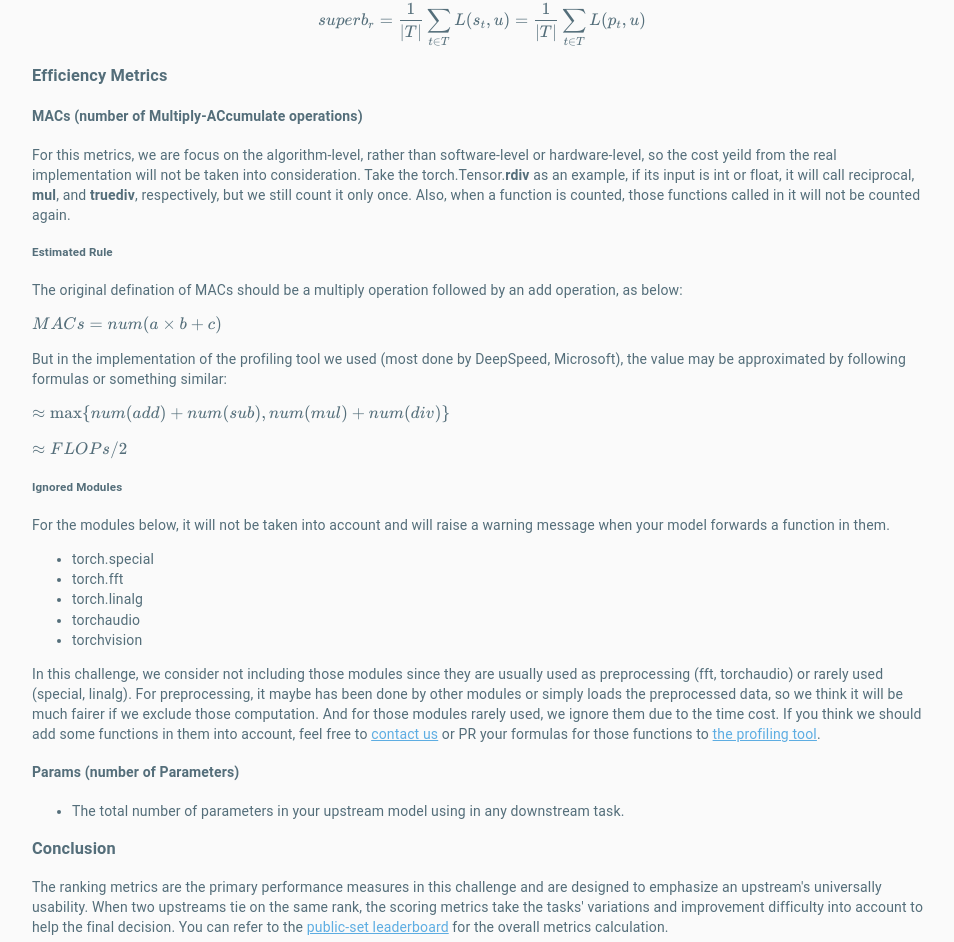
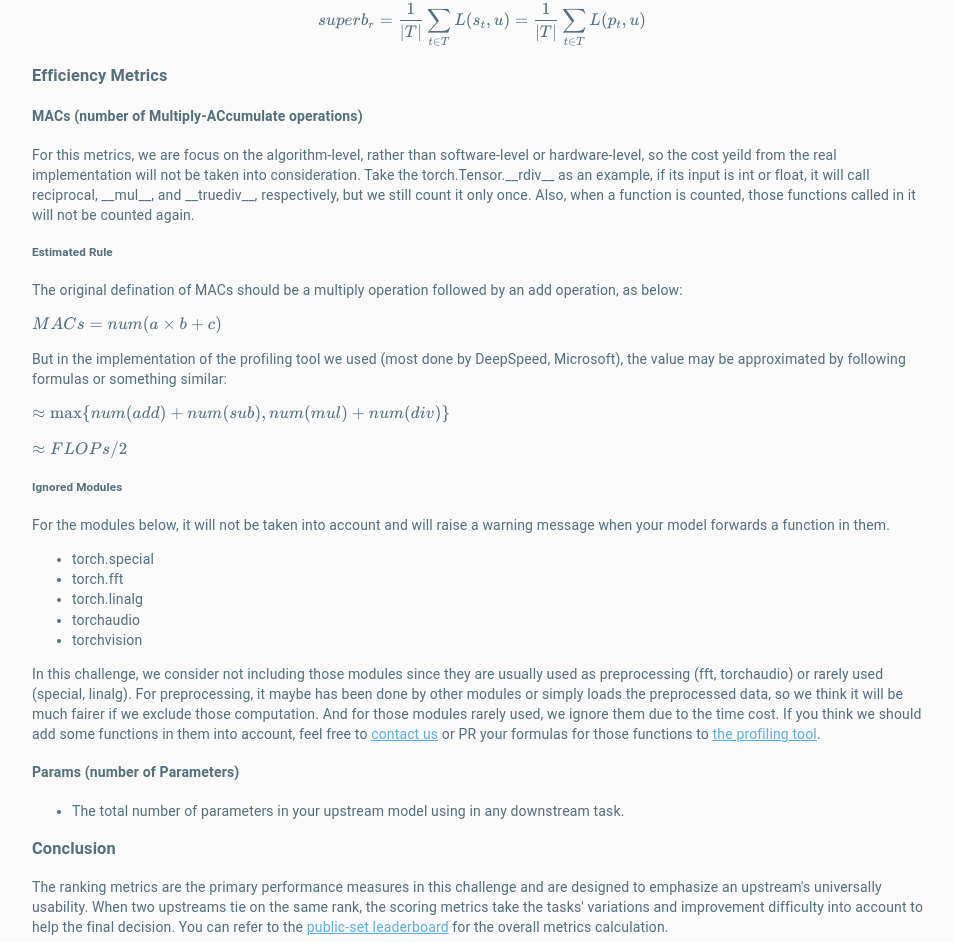
Before and after one commit to superbbenchmark/website-react, a React (Create React App) app in the folder frontend/: page /challenge-slt2022/metrics in a window 1280 px wide. Shown: the part 1203-2145 px from the top of the page, without its empty margins (158-1112 px from the left). Built offline with nearby package versions, Linux system fonts and the light colour scheme.

Commit message:
fix typo

```diff
--- a/frontend/src/policy.js
+++ b/frontend/src/policy.js
@@ -365,7 +365,7 @@ $$
 
 #### MACs (number of Multiply-ACcumulate operations)
 
-For this metrics, we are focus on the algorithm-level, rather than software-level or hardware-level, so the cost yeild from the real implementation will not be taken into consideration. Take the torch.Tensor.__rdiv__ as an example, if its input is int or float, it will call reciprocal, __mul__, and __truediv__, respectively, but we still count it only once. Also, when a function is counted, those functions called in it will not be counted again.
+For this metrics, we are focus on the algorithm-level, rather than software-level or hardware-level, so the cost yeild from the real implementation will not be taken into consideration. Take the torch.Tensor.\_\_rdiv\_\_ as an example, if its input is int or float, it will call reciprocal, \_\_mul\_\_, and \_\_truediv\_\_, respectively, but we still count it only once. Also, when a function is counted, those functions called in it will not be counted again.
 
 ##### Estimated Rule
 
```
